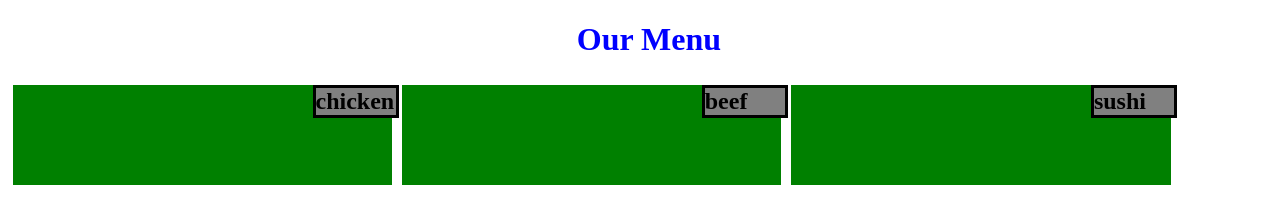
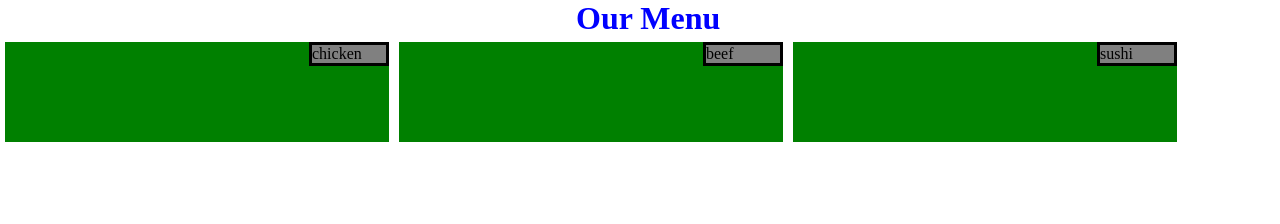
Before and after one commit to maddealer/mod2, a plain HTML site: page site/index.html in a window 1280 px wide. Drawn offline with Linux system fonts and the light colour scheme.

Commit message:
malyk uspeh

```diff
--- a/site/css/styles.css
+++ b/site/css/styles.css
@@ -1,3 +1,9 @@
+* {
+	box-sizing: border-box;
+	margin: 0px;
+	padding: 0px;
+
+}
 h1 {
 	position: relative;
 	color: blue;
@@ -5,6 +11,7 @@ h1 {
 	display: block;
 }
 .section {
+	position: relative;
 	background-color: green;
 	width: 30%;
 	height:100px;
@@ -14,15 +21,16 @@ h1 {
 
 }
 .logo {
-	position: relative;
+	position: absolute;
 	top: 0px;
  	right: 0px;
 
 	background-color: grey;
-	margin-left: 79%;
+
 
 	width: 80px;
-	margin-top: 0px;
+
+
 
 	border-style: solid;
 
@@ -31,3 +39,8 @@ h1 {
 
 
 }
+#chicken {
+	position: absolute;
+	top: 0px;
+	right: 0px;
+}
--- a/site/index.html
+++ b/site/index.html
@@ -7,14 +7,16 @@
 <body>
   <div id="container">
 
-	<div><h1>Our Menu</h1>
+	<div><h1>Our Menu</h1></div>
+	<div class="section" id="section1">
+		<p class="logo" id="chicken">chicken</p>
 	</div>
-	<div class="section" id="section1"><h2 class="logo">chicken</h2>
+	<div class="section" id="section2">
+		<p class="logo">beef</p>
 	</div>
-	<div class="section" id="section2"><h2 class="logo">beef</h2>
-	</div>
-	<div class="section" id="section3"><h2 class="logo">sushi</h2>
-	</div>
+	<div class="section" id="section3">
+		<p class="logo">sushi</p>
+
   </div>
 </body>
 </html>
```
